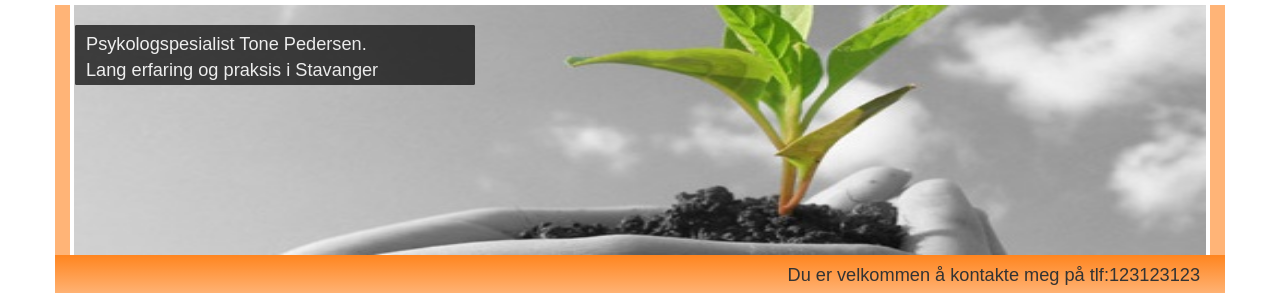
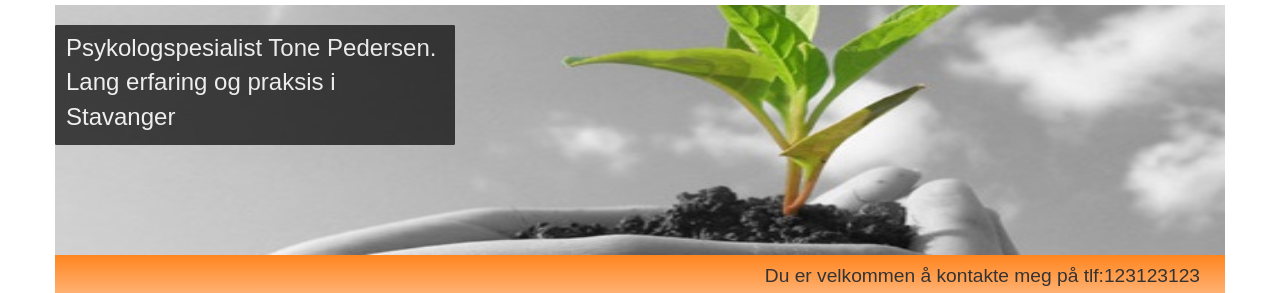
Before and after one commit to toneped/toneped.github.io, a plain HTML site: page index.html in a window 1280 px wide. Shown: the top 293 px of the page. Drawn offline with nearby package versions, Linux system fonts and the light colour scheme.

Commit message:
Bedre shouther, ingen margin

```diff
--- a/index.html
+++ b/index.html
@@ -28,7 +28,7 @@
 	<main>
 	  <header id="shouter" class="shouter container" style="position:relative">
 			<aside class="floater">
-				<span style="color:white;font-size:1.3em;opacity:1;">Psykologspesialist Tone Pedersen.<br> Lang erfaring og praksis i Stavanger</span>
+				<span style="">Psykologspesialist Tone Pedersen.<br> Lang erfaring og praksis i Stavanger</span>
 			</aside>
 
 			<div id="carousel" class="carousel slide" data-ride="carousel">
@@ -38,7 +38,7 @@
 					</div>
 
 					<div class="item">
-						<img src="images/11.jpg" class="img-thumbnail image col-xs-12"></img>
+						<img src="images/12.jpg" class="img-thumbnail image col-xs-12"></img>
 					</div>
 				</div>
 			</div>
--- a/site2.css
+++ b/site2.css
@@ -3,13 +3,14 @@ html, body {
   height: 100%;
   /* 'font-family: Courier, Times, Verdana, Arial, Helvetica , sans-serif;*/
   font-family: Arial, Helvetica , sans-serif;
+  font-size:16px;
 }
 
-.shouter {background-color: #FFB477;margin-top:0px;}
+.shouter {background-color: #FFB477;margin-top:0px;padding-left:0px;padding-right: 0px;}
 .shouter h1 {font-size: 90pt;display:block}
 .shouter h2 {font-size: 20pt;margin-left:40px;display:block}
 
-#carousel .item > img {height:250px;border:0px;padding-left:4px;padding-right:4px;padding-top:0px;padding-bottom:0px;border-radius:0px}
+#carousel .item > img {height:250px;border:0px;padding-left:0px;padding-right:0px;padding-top:0px;padding-bottom:0px;border-radius:0px}
 
 .important {text-align:right; background: #ff851f; /* Old browsers */
 background: -moz-linear-gradient(top,  #ff851f 0%, #ffb477 100%); /* FF3.6+ */
@@ -21,7 +22,7 @@ background: linear-gradient(to bottom,  #ff851f 0%,#ffb477 100%); /* W3C */
 filter: progid:DXImageTransform.Microsoft.gradient( startColorstr='#ff851f', endColorstr='#ffb477',GradientType=0 ); /* IE6-9 */
 }
 
-.important h1 {font-size:1.3em;margin:10px 10px}
+.important h1 {font-size:1.2em;margin:10px 10px}
 
 .whisper {
 	background: #F8F8F8;
@@ -46,13 +47,19 @@ filter: progid:DXImageTransform.Microsoft.gradient( startColorstr='#ff851f', end
 	padding:5px;
 	padding-left:10px;
 	top:20px;
-	left:20px;
 	border-color:black;
 	border-width:1px;
 	border-style:solid;
 	border-radius:1px;
-	background:black;height:60px;width:400px;opacity:0.70;position:relative;z-index:10;position:absolute
+	background:black;
+	height:120px;
+	width:400px;
+	opacity:0.70;
+	z-index:10;
+	position:absolute;
 }
+
+.floater > span {color:white;font-size:1.5em;opacity:1;}
 
 .menu-item { height:50px;display:block;float:left;}
 .menu-item a {display:block;padding-top:15px;padding-bottom:15px;padding-right:15px;}
@@ -70,5 +77,6 @@ filter: progid:DXImageTransform.Microsoft.gradient( startColorstr='#ff851f', end
 main {min-height: 100%; height:auto; margin: 0 auto -75px; padding:0 0 75px;}
 
 .page-header {border-bottom:2px solid #FFB41F;margin-top:20px;}
+.lead {font-size:1.2em;}
 
 footer {margin-top:15px;}
```
Also changed, not shown: ideer.txt (added), images/12.jpg (added), images/13.jpg (added), images/Day9afinishedSilverOakKula2012-900xx613.png (added), images/JacaKula2012FinSigned900x656.png (added).
